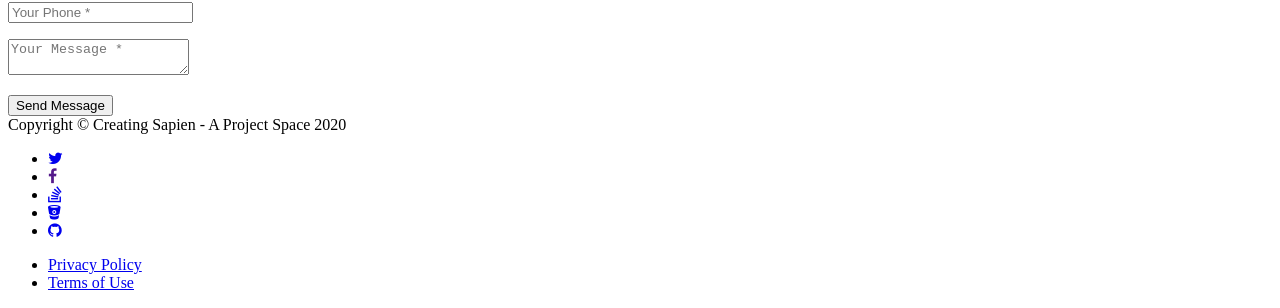
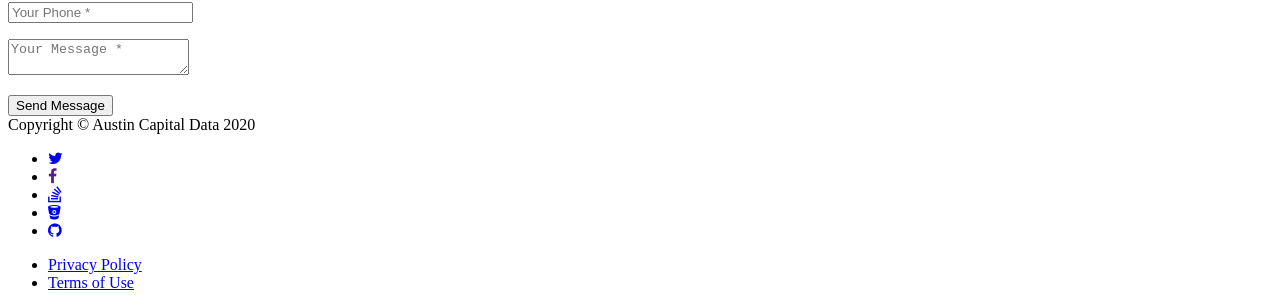
Before and after one commit to austin-capital-data/austin-capital-data.github.io, a Jekyll site: the page built from index.html, in a window 1280 px wide and 900 px high, scrolled down 6852 px. Shown: the part 144-452 px from the top of the window. Built offline with Jekyll 4.4.1, drawn with Linux system fonts in a browser that asks for light colours; some web fonts are replaced; some of the changed text lies outside the part shown.

Commit message:
Update _config.yml

```diff
--- a/_config.yml
+++ b/_config.yml
@@ -2,7 +2,7 @@ url: https://SkylarACD.github.io
 baseurl: ""
 
 # Site settings
-title: Creating Sapien - A Project Space
+title: Austin Capital Data
 email: gunnar@austincapitaldata.com
 description: "A place for people to discuss thier creations"
 
```
